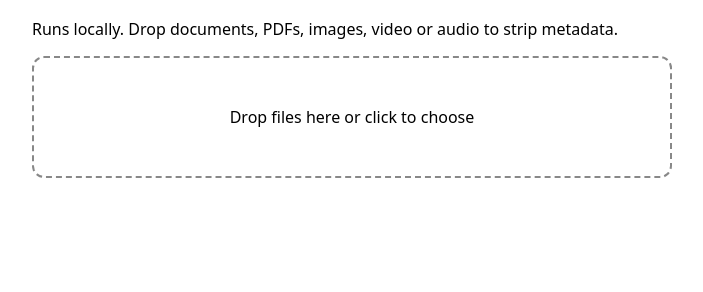
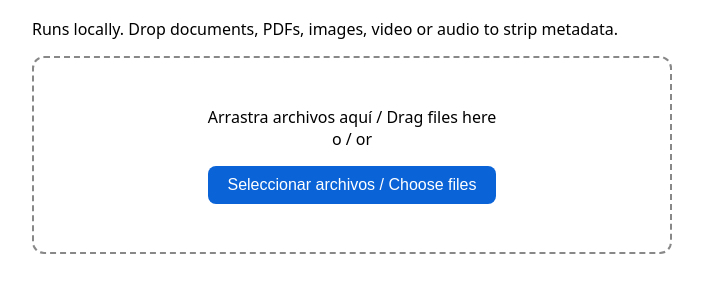
Before and after one commit to alex-amenos/metadata-cleaner, a plain HTML site: page app/static/index.html in a window 1280 px wide. Shown: the part 94-386 px from the top of the page, without its empty margins (288-991 px from the left). Drawn offline with Linux system fonts and the light colour scheme; no server answers.

Commit message:
Add file picker button alongside drag and drop
Co-authored-by: copilot-swe-agent[bot] <198982749+Copilot@users.noreply.github.com>

```diff
--- a/app/static/index.html
+++ b/app/static/index.html
@@ -5,8 +5,10 @@
 <title>Metadata Cleaner</title>
 <style>
   body { font-family: system-ui; max-width: 640px; margin: 3rem auto; padding: 0 1rem; }
-  #drop { border: 2px dashed #888; border-radius: 12px; padding: 3rem; text-align: center; cursor: pointer; }
+  #drop { border: 2px dashed #888; border-radius: 12px; padding: 3rem; text-align: center; }
   #drop.over { background: #eef; }
+  #pick { margin-top: 1rem; padding: .6rem 1.2rem; font-size: 1rem; border-radius: 8px; border: 0; background: #0a64d8; color: #fff; cursor: pointer; }
+  #pick:hover { background: #0852b3; }
   #status, #tools { margin-top: 1rem; white-space: pre-wrap; }
   #tools { color: #666; font-size: .85rem; }
 </style>
@@ -14,15 +16,19 @@
 <body>
 <h1>Metadata Cleaner</h1>
 <p>Runs locally. Drop documents, PDFs, images, video or audio to strip metadata.</p>
-<div id="drop">Drop files here or click to choose</div>
+<div id="drop">
+  <div>Arrastra archivos aquí / Drag files here</div>
+  <div>o / or</div>
+  <button id="pick" type="button">Seleccionar archivos / Choose files</button>
+</div>
 <input id="file" type="file" multiple hidden>
 <div id="status"></div>
 <div id="tools"></div>
 <script>
 const drop = document.getElementById('drop'), input = document.getElementById('file'),
       status = document.getElementById('status');
-drop.onclick = () => input.click();
-input.onchange = () => upload(input.files);
+document.getElementById('pick').onclick = () => input.click();
+input.onchange = () => { upload(input.files); input.value = ''; };
 drop.ondragover = e => { e.preventDefault(); drop.classList.add('over'); };
 drop.ondragleave = () => drop.classList.remove('over');
 drop.ondrop = e => { e.preventDefault(); drop.classList.remove('over'); upload(e.dataTransfer.files); };
```
